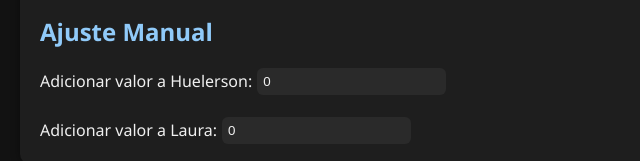
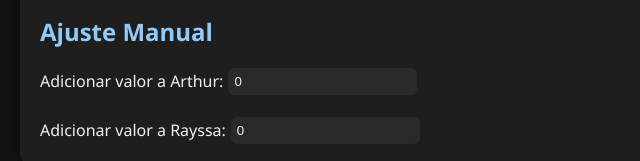
Before and after one commit to OhTutu/Gastos, a plain HTML site: page index.html in a window 1280 px wide. Shown: the part 639-800 px from the top of the page, 0-640 px from the left. Drawn offline with Linux system fonts and the light colour scheme.

Commit message:
Update index.html

```diff
--- a/index.html
+++ b/index.html
@@ -159,12 +159,12 @@
   <div class="section">
     <h2>Ajuste Manual</h2>
     <div class="extra-input">
-      <label>Adicionar valor a Huelerson:</label>
+      <label>Adicionar valor a Arthur:</label>
       <input type="number" id="extraH" value="0" onchange="calculateTotals()" />
     </div>
     <br /><br />
     <div class="extra-input">
-      <label>Adicionar valor a Laura:</label>
+      <label>Adicionar valor a Rayssa:</label>
       <input type="number" id="extraL" value="0" onchange="calculateTotals()" />
     </div>
   </div>
```
